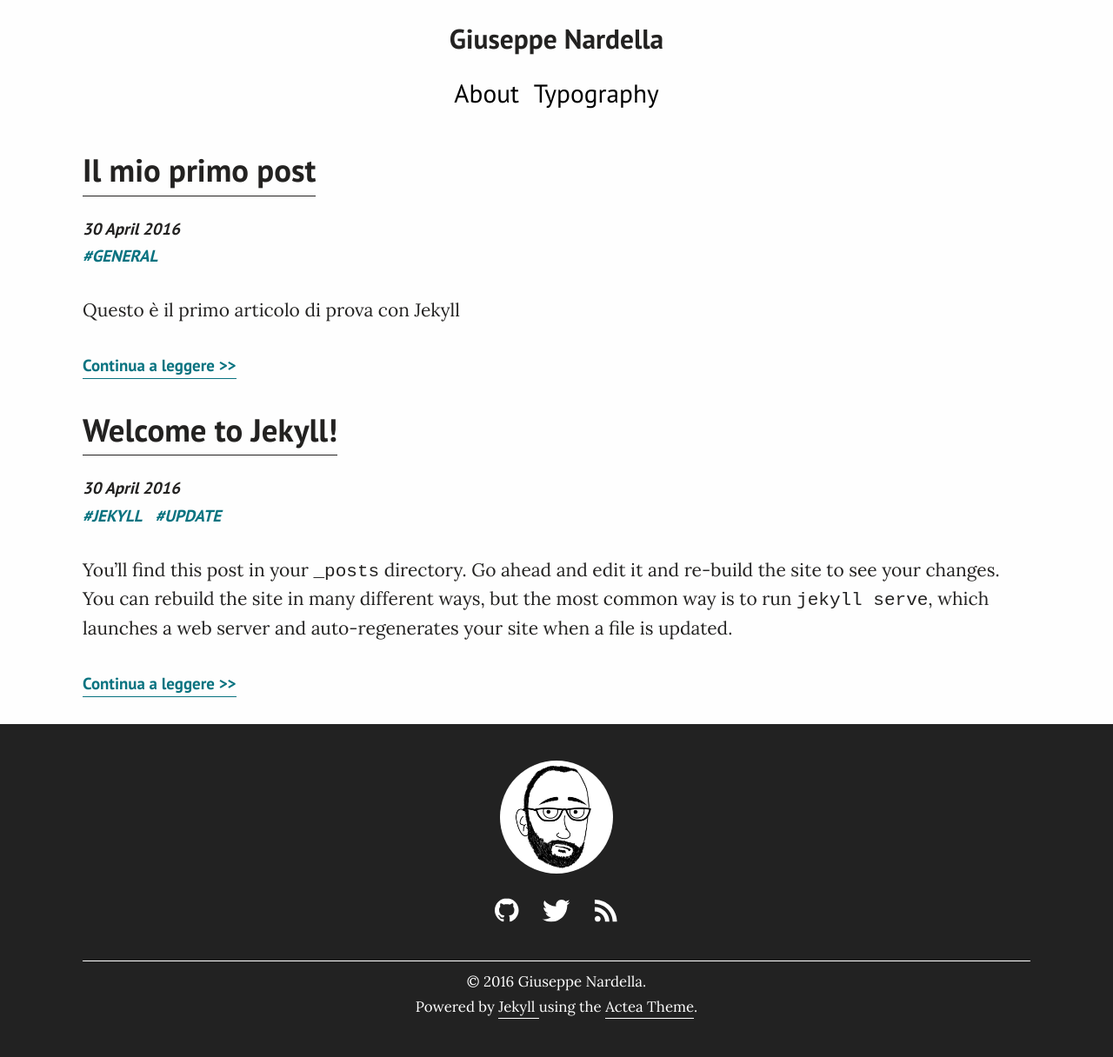
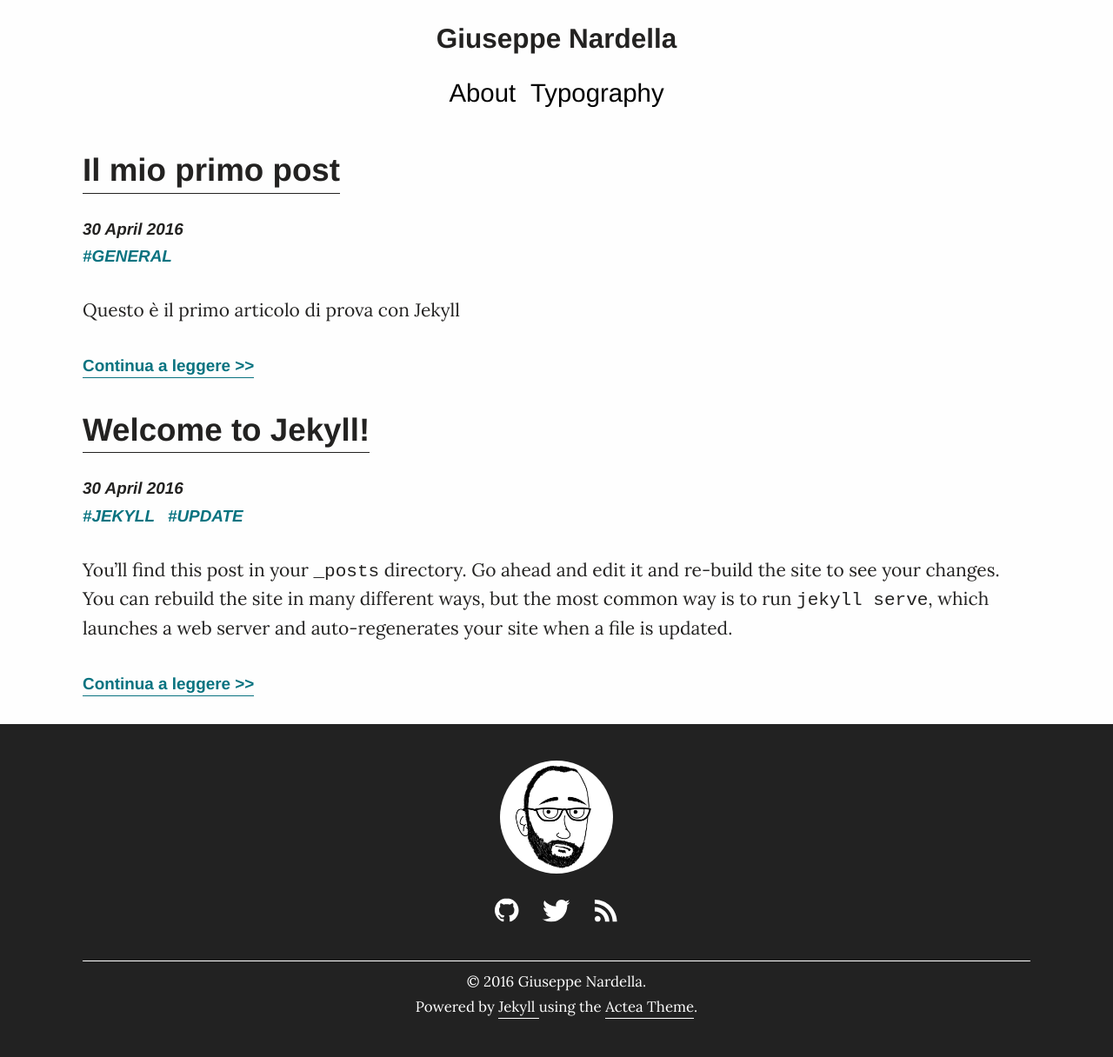
Before and after one commit to gnardell/gnardell.github.io, a Jekyll site: the page built from index.html, in a window 1280 px wide. Shown: the whole page at 87% size. Built offline with Jekyll 4.4.1, drawn with Linux system fonts in a browser that asks for light colours; some web fonts are replaced.

Commit message:
Update head.html

```diff
--- a/_includes/head.html
+++ b/_includes/head.html
@@ -13,7 +13,7 @@
   <link rel="alternate" type="application/rss+xml" title="{{ site.title }}" href="{{ " /feed.xml " | prepend: site.baseurl | prepend: site.url }}">
 
   <!-- Styles -->
-  <link href='https://fonts.googleapis.com/css?family=PT+Sans:400,700|Lora:400,400italic,700' rel='stylesheet' type='text/css'>
+  <link href='https://fonts.googleapis.com/css?family=Chelsea+Market|Lora:400,400italic,700' rel='stylesheet' type='text/css'>
   <link rel="stylesheet" href="{{ "/assets/css/icomoon.css " | prepend: site.baseurl }}">
   <link rel="stylesheet" href="{{ "/assets/css/main.css " | prepend: site.baseurl }}">
 </head>
```
